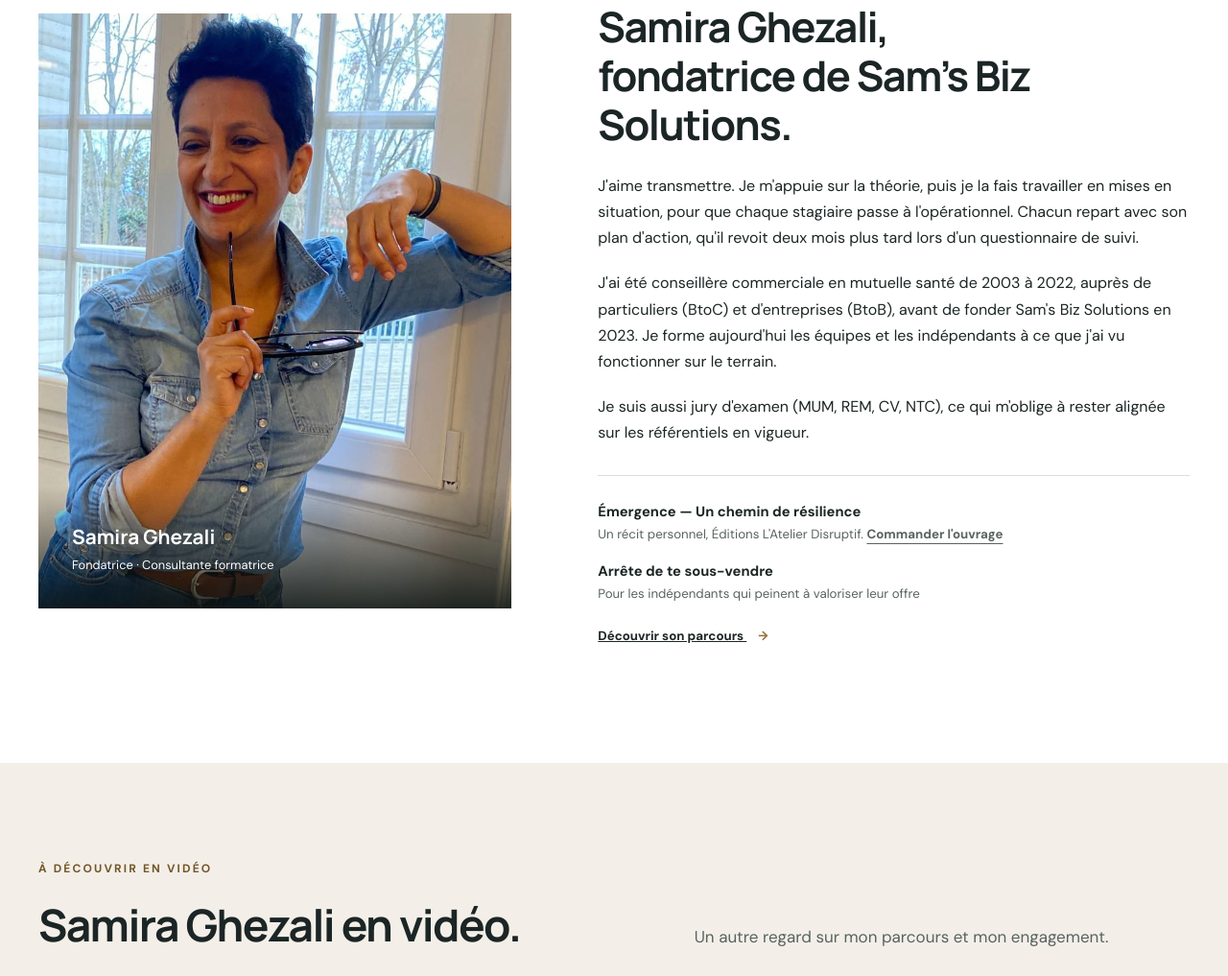
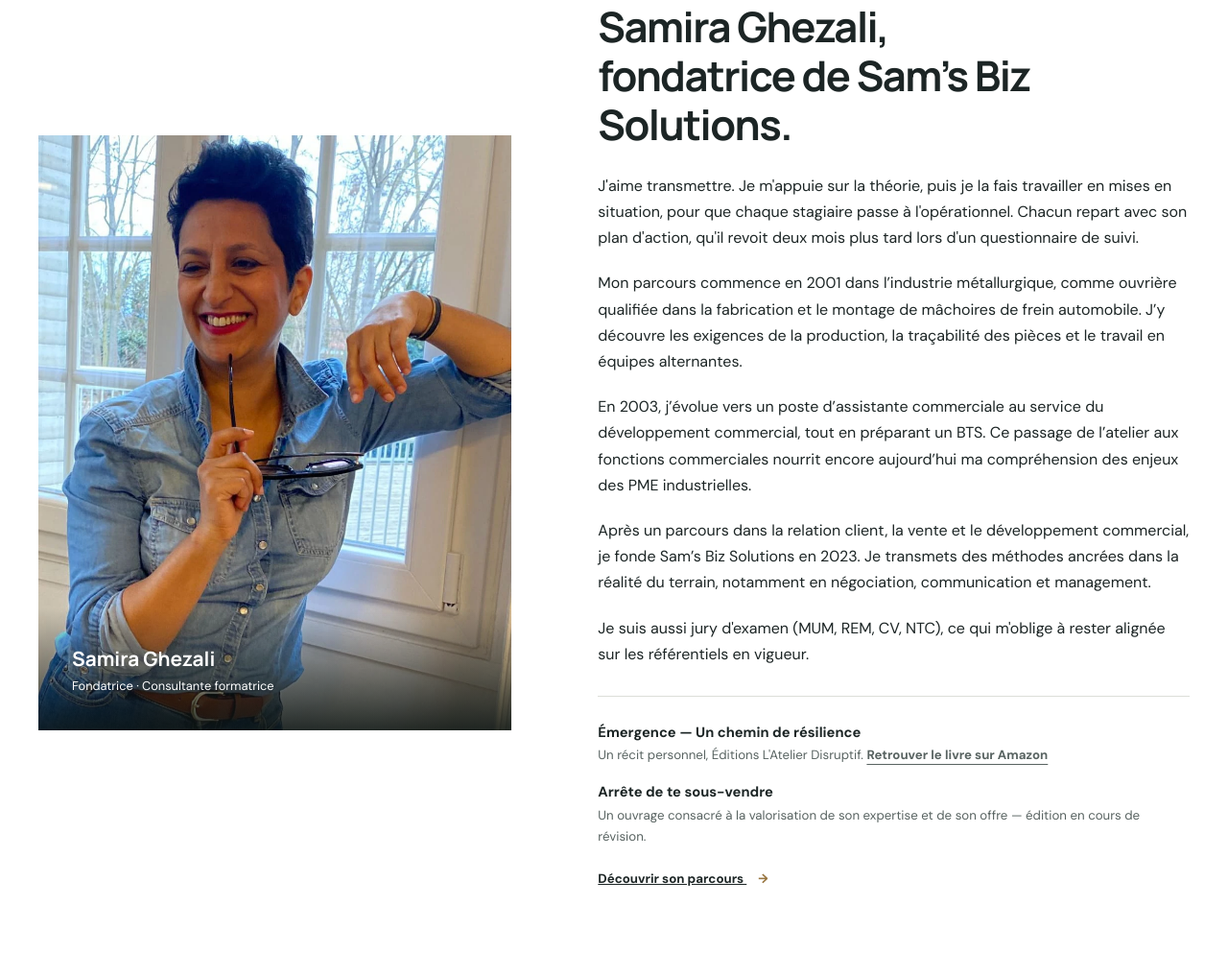
Before and after one commit to samghezali/samsbizsolutions, a plain HTML site: page index.html in a window 1280 px wide. Shown: the part 3861-4878 px from the top of the page at 96% size. Drawn offline with Linux system fonts and the light colour scheme.

Commit message:
Actualiser À propos sur accueil et lien Amazon Émergence

```diff
--- a/index.html
+++ b/index.html
@@ -44,10 +44,10 @@
 <div class="portrait"><picture><source srcset="/images/samira-ghezali.webp" type="image/webp"><img src="/images/samira-ghezali.jpg" alt="Samira Ghezali souriante, lunettes à la main, près d’une fenêtre" width="946" height="1261" loading="lazy"></picture><div class="portrait-label"><strong>Samira Ghezali</strong>Fondatrice · Consultante formatrice</div></div>
 <div><p class="eyebrow">Votre interlocutrice, votre formatrice</p><h2>Samira Ghezali,<br>fondatrice de Sam’s Biz Solutions.</h2>
 <p>J'aime transmettre. Je m'appuie sur la théorie, puis je la fais travailler en mises en situation, pour que chaque stagiaire passe à l'opérationnel. Chacun repart avec son plan d'action, qu'il revoit deux mois plus tard lors d'un questionnaire de suivi.</p>
-<p>J'ai été conseillère commerciale en mutuelle santé de 2003 à 2022, auprès de particuliers (BtoC) et d'entreprises (BtoB), avant de fonder Sam's Biz Solutions en 2023. Je forme aujourd'hui les équipes et les indépendants à ce que j'ai vu fonctionner sur le terrain.</p>
+<p>Mon parcours commence en 2001 dans l’industrie métallurgique, comme ouvrière qualifiée dans la fabrication et le montage de mâchoires de frein automobile. J’y découvre les exigences de la production, la traçabilité des pièces et le travail en équipes alternantes.</p><p>En 2003, j’évolue vers un poste d’assistante commerciale au service du développement commercial, tout en préparant un BTS. Ce passage de l’atelier aux fonctions commerciales nourrit encore aujourd’hui ma compréhension des enjeux des PME industrielles.</p><p>Après un parcours dans la relation client, la vente et le développement commercial, je fonde Sam’s Biz Solutions en 2023. Je transmets des méthodes ancrées dans la réalité du terrain, notamment en négociation, communication et management.</p>
 <p>Je suis aussi jury d'examen (MUM, REM, CV, NTC), ce qui m'oblige à rester alignée sur les référentiels en vigueur.</p>
-<ul class="livres"><li>Émergence — Un chemin de résilience<span>Un récit personnel, Éditions L'Atelier Disruptif. <a class="lien" href="https://pay.sumup.com/b2c/QUUILD21" rel="noopener">Commander l'ouvrage</a></span></li>
-<li>Arrête de te sous-vendre<span>Pour les indépendants qui peinent à valoriser leur offre</span></li></ul><p><a class="text-arrow" href="/samira-ghezali/">Découvrir son parcours <span aria-hidden="true">→</span></a></p></div></div></section><section class="section section--gris" id="video"><div class="conteneur"><div class="section-heading"><div><p class="eyebrow">À découvrir en vidéo</p><h2>Samira Ghezali en vidéo.</h2></div><p>Un autre regard sur mon parcours et mon engagement.</p></div><iframe src="https://www.youtube-nocookie.com/embed/mQqylC_rqMM" title="Samira Ghezali — vidéo YouTube" width="1280" height="720" style="display:block;width:100%;height:auto;aspect-ratio:16/9;border:0;border-radius:3px;background:#172120" loading="lazy" referrerpolicy="strict-origin-when-cross-origin" allow="encrypted-media; picture-in-picture; fullscreen" allowfullscreen></iframe><p class="section-link"><a class="text-arrow" href="https://youtu.be/mQqylC_rqMM" target="_blank" rel="noopener noreferrer">Voir la vidéo sur YouTube <span aria-hidden="true">↗</span></a></p></div></section><section class="section sombre" id="mutuelle"><div class="conteneur secteur"><div>
+<ul class="livres"><li>Émergence — Un chemin de résilience<span>Un récit personnel, Éditions L'Atelier Disruptif. <a class="lien" href="https://www.amazon.fr/s?k=9798297833555" target="_blank" rel="noopener noreferrer">Retrouver le livre sur Amazon</a></span></li>
+<li>Arrête de te sous-vendre<span>Un ouvrage consacré à la valorisation de son expertise et de son offre — édition en cours de révision.</span></li></ul><p><a class="text-arrow" href="/samira-ghezali/">Découvrir son parcours <span aria-hidden="true">→</span></a></p></div></div></section><section class="section section--gris" id="video"><div class="conteneur"><div class="section-heading"><div><p class="eyebrow">À découvrir en vidéo</p><h2>Samira Ghezali en vidéo.</h2></div><p>Un autre regard sur mon parcours et mon engagement.</p></div><iframe src="https://www.youtube-nocookie.com/embed/mQqylC_rqMM" title="Samira Ghezali — vidéo YouTube" width="1280" height="720" style="display:block;width:100%;height:auto;aspect-ratio:16/9;border:0;border-radius:3px;background:#172120" loading="lazy" referrerpolicy="strict-origin-when-cross-origin" allow="encrypted-media; picture-in-picture; fullscreen" allowfullscreen></iframe><p class="section-link"><a class="text-arrow" href="https://youtu.be/mQqylC_rqMM" target="_blank" rel="noopener noreferrer">Voir la vidéo sur YouTube <span aria-hidden="true">↗</span></a></p></div></section><section class="section sombre" id="mutuelle"><div class="conteneur secteur"><div>
 <p class="eyebrow">Une expertise sectorielle</p><h2>La relation adhérent mérite sa propre formation.</h2>
 <p>Une formation construite pour les métiers de la complémentaire santé et de la prévoyance, par une ancienne conseillère commerciale du secteur, qui a vendu à des particuliers comme à des entreprises de 2003 à 2022.</p>
 <p><strong style="color:#fff">Développer la performance commerciale et la relation adhérent en mutuelle santé.</strong> 2 jours, 14 heures, en présentiel.</p>
```
